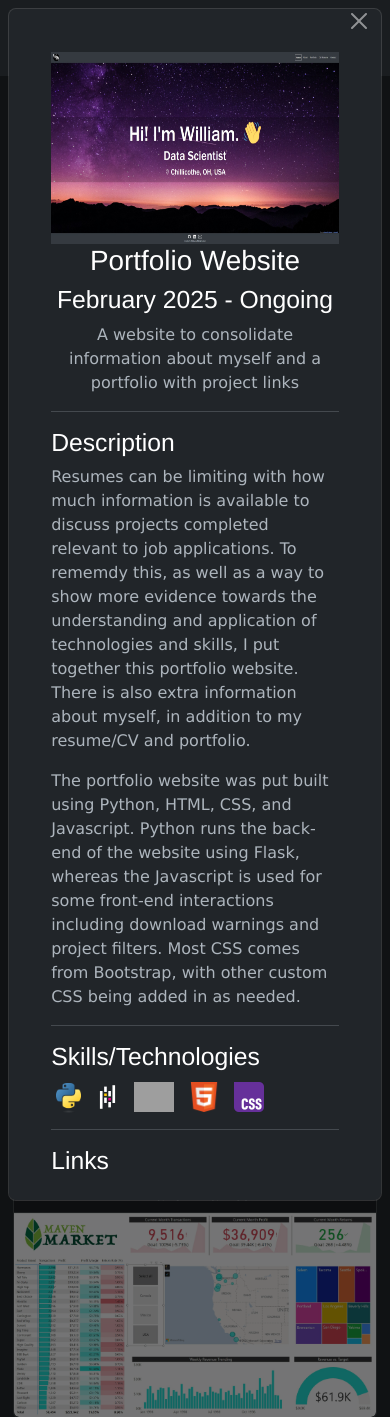
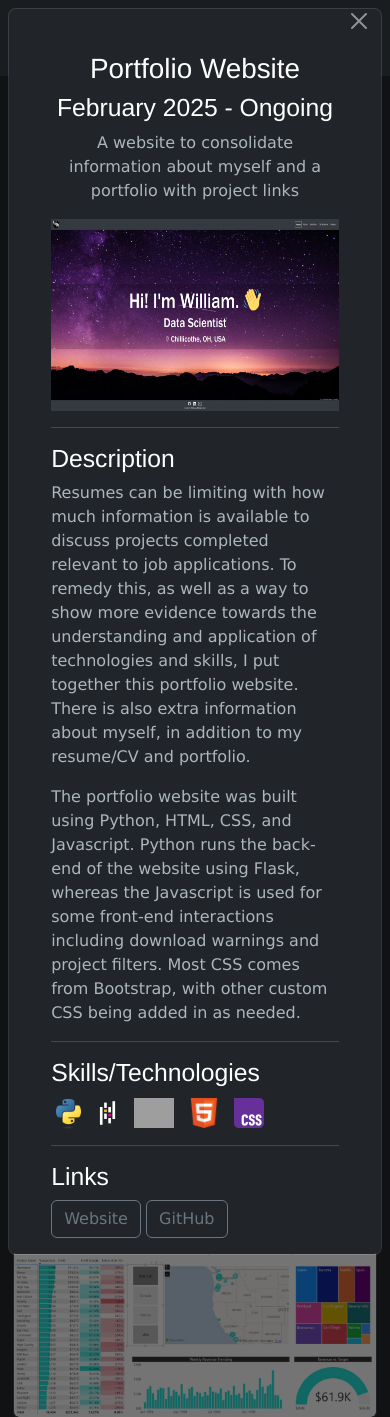
Before and after one commit to wm706513/portfolio, a Flask app: page /portfolio in a window 390 px wide, after a click on "Portfolio Website". Shown: the top 1417 px of the page. Run offline with Flask 3, Linux system fonts and the light colour scheme; grey boxes are pictures that could not be loaded.

Commit message:
Typos and Bug Fixes
Fix various typos and improved wording in portfolio.json
Fix typo in resume.pdf
Enable cross filtering between filter buttons and filter dropdown and fix a bug preventing filter dropdown from working on mobile devices.

```diff
--- a/templates/portfolio.html
+++ b/templates/portfolio.html
@@ -33,34 +33,37 @@
             </div>
         </nav>
 
+        <!-- Project Cards -->
+        <div class="container project-card-breakpoints mb-2">
+            <div class="row row-cols-1">
+                <div class="col">
                     <!-- Filter Buttons -->
                     <div class="container-fluid w-75 text-center" id="filter-buttons">
-            <button class="btn mb-2 btn-outline-secondary active" onclick="filterSelection('all')">Show All</button>
-            <button class="btn mb-2 btn-outline-secondary" onclick="filterSelection('python')">Python</button>
-            <button class="btn mb-2 btn-outline-secondary" onclick="filterSelection('front-end')">Front End</button>
-            <button class="btn mb-2 btn-outline-secondary" onclick="filterSelection('data-vis')">Data Visualization</button>
-            <button class="btn mb-2 btn-outline-secondary" onclick="filterSelection('machine-learning')">Machine Learning</button>
-            <button class="btn mb-2 btn-outline-secondary" onclick="filterSelection('big-data')">Big Data</button>
-            <button class="btn mb-2 btn-outline-secondary" onclick="filterSelection('hypothesis-testing')">Hypothesis Testing</button>
+                        <button class="btn mb-2 btn-outline-secondary active" onclick="filterSelection('all')" data-filter="all">Show All</button>
+                        <button class="btn mb-2 btn-outline-secondary" onclick="filterSelection('python')" data-filter="python">Python</button>
+                        <button class="btn mb-2 btn-outline-secondary" onclick="filterSelection('front-end')" data-filter="front-end">Front End</button>
+                        <button class="btn mb-2 btn-outline-secondary" onclick="filterSelection('data-vis')" data-filter="data-vis">Data Visualization</button>
+                        <button class="btn mb-2 btn-outline-secondary" onclick="filterSelection('machine-learning')" data-filter="machine-learning">Machine Learning</button>
+                        <button class="btn mb-2 btn-outline-secondary" onclick="filterSelection('big-data')" data-filter="big-data">Big Data</button>
+                        <button class="btn mb-2 btn-outline-secondary" onclick="filterSelection('hypothesis-testing')" data-filter="hypothesis-testing">Hypothesis Testing</button>
                     </div>
 
                     <!-- Filter Dropdown -->
-        <div class="container-fluid w-75 mb-2" id="filter-dropdown">
+                    <div class="container-fluid w-75 mb-2 ms-0 ps-0" id="filter-dropdown">
                         <select class="form-select w-auto" autocomplete="off">
-                <option selected onclick="filterSelection('all')">All</option>
-                <option onclick="filterSelection('python')">Python</option>
-                <option onclick="filterSelection('front-end')">Front End</option>
-                <option onclick="filterSelection('data-vis')">Data Visualization</option>
-                <option onclick="filterSelection('machine-learning')">Machine Learning</option>
-                <option onclick="filterSelection('big-data')">Big Data</option>
-                <option onclick="filterSelection('hypothesis-testing')">Hypothesis Testing</option>
+                            <option value="all">Show All</option>
+                            <option value="python">Python</option>
+                            <option value="front-end">Front End</option>
+                            <option value="data-vis">Data Visualization</option>
+                            <option value="machine-learning">Machine Learning</option>
+                            <option value="big-data">Big Data</option>
+                            <option value="hypothesis-testing">Hypothesis Testing</option>
                         </select>
                     </div>
+                </div>
+            </div>
 
-        <!-- Project Cards -->
-        <div class="container project-card-breakpoints mb-2">
             <div class="row row-cols-1 row-cols-md-2 row-cols-xl-3 row-cols-xxxl-4 g-3">
-
                 {% for project in projects %}
                     <div class="col filterable {{ project['tags'] }}">
                         <button type="button" class="btn p-0 w-100" data-bs-toggle="modal" data-bs-target="#{{ project['modalID'] }}">
@@ -73,7 +76,6 @@
                         </button>
                     </div>
                 {% endfor %}
-
             </div>
         </div>
 
@@ -89,14 +91,15 @@
                             <div class="container">
                                 <div class="row">
                                     <div class="col-11 mx-auto"> <!-- col-3=25%, col-12=100% of row width-->
-                                        <div class="text-center"> <!-- No idea why the text-center class can't be in the surrounding div instead of putting this in its own div-->
-                                            <img src="../static/images/{{ project['image'] }}" width="100%" style="aspect-ratio:1.5/1;">
-                                        </div>
                                         <h1 class="text-center">{{ project['name'] }}</h1>
                                         {% set hasEndDate = (project['startDate']!=project['endDate']) %}
                                         {% set isOngoing = (project['endDate'] is none) %}
                                         <p class="text-center h2"> {{ project['startDate'] }} {% if hasEndDate %}-{% endif %} {% if hasEndDate and isOngoing %}Ongoing{% elif hasEndDate %}{{ project['endDate'] }}{% endif %} </p>
                                         <p class="text-center">{{ project['summary'] | safe }}</p>
+
+                                        <div class="text-center mb-2"> <!-- No idea why the text-center class can't be in the surrounding div instead of putting this in its own div-->
+                                            <img src="../static/images/{{ project['image'] }}" width="100%" style="aspect-ratio:1.5/1;">
+                                        </div>
 
                                         <hr>
 
@@ -195,27 +198,56 @@
                 element.className = arr1.join(" ");
             }
 
-            // Add active class to the current button (highlight it)
             var btnContainer = document.getElementById("filter-buttons");
             var btns = btnContainer.getElementsByClassName("btn");
+            var filterDropdown = document.getElementById("filter-dropdown"); //get the #filter-dropdown <select> element
+            var filterOptions = filterDropdown.getElementsByTagName("option");
+
+            // Add active class to the current button (highlight it)
             for (var i = 0; i < btns.length; i++) {
                 btns[i].addEventListener("click", function(){
                     var current = btnContainer.getElementsByClassName("active");
+                    if (current.length > 0){
                         current[0].className = current[0].className.replace(" active", "");
+                    }
                     this.className += " active";
+
+                    // loop over all <option>s in #filter-dropdown to find the one matching the clicked #filter-buttons <button>. Set its selected attribute to true and all other <option>s to have selected=false
+                    // this causes the dropdown to match the buttons when screen sizes shrink to swap from buttons to the dropdown
+                    for (var j=0; j<filterOptions.length; j++){
+                        if (filterOptions[j].value == this.dataset.filter){
+                            filterOptions[j].selected = true;
+                        }
+                        else {
+                            filterOptions[j].selected = false;
+                        }
+                    }
                 });
             }
 
-            /*
-            var dropdownContainer = document.getElementById("filter-dropdown");
-            var options = dropdownContainer.getElementsByTagName("option");
-            for (var i = 0; i < options.length; i++) {
-                options[i].addEventListener("click", function(){
+            // Cause #filter-dropdown selections to also adjust #filter-buttons in the case of screen size changes causing the filter selection type to change
+            filterDropdown.addEventListener("change", (event)=>{
+                filterSelection(event.target.value); //filter project cards based on the selected <option>'s value attribute
+                var index = -1; //btn index where .active is currently at, initialized to -1
+
+                //select the <button> marked with .active, and if one exists remove the .active class
                 var current = btnContainer.getElementsByClassName("active");
+                if (current.length > 0){
                     current[0].className = current[0].className.replace(" active", "");
-                    this.className += " active";
+                }
+
+                //loop over all filter buttons to find the <button> matching the <option> selected in #filter-dropdown
+                for (var i=0; i<btns.length; i++){
+                    if (btns[i].dataset.filter==event.target.value){
+                        index = i;
+                    }
+                }
+
+                //if a matching <button> was found, give it the .active class so that it matches the dropwdown as screen sizes change
+                if (index != -1){
+                    btns[index].className += " active";
+                }
             });
-            }*/
         </script>
     </body>
 </html>
```
Also changed, not shown: static/data/portfolio.json (+13 -13 lines), 1 other file. Lines whose indentation alone changed are shown as unchanged.
